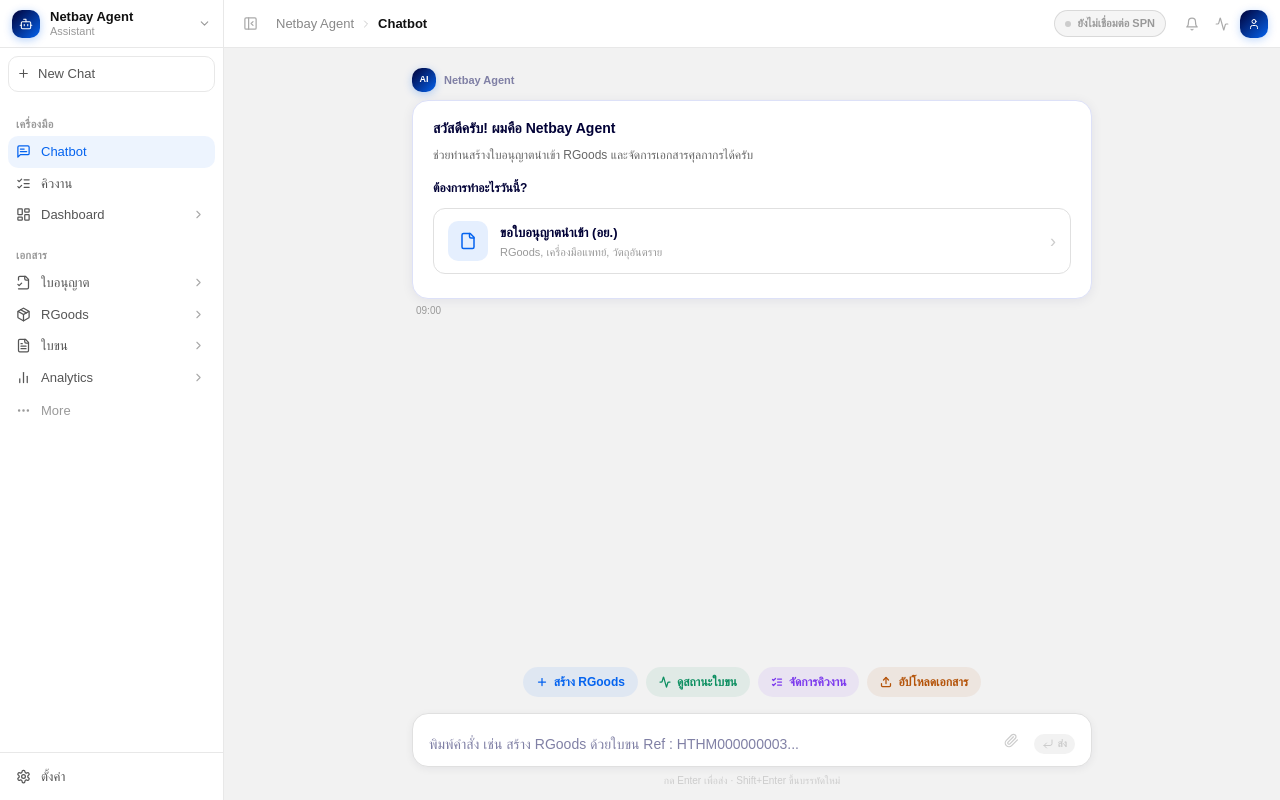
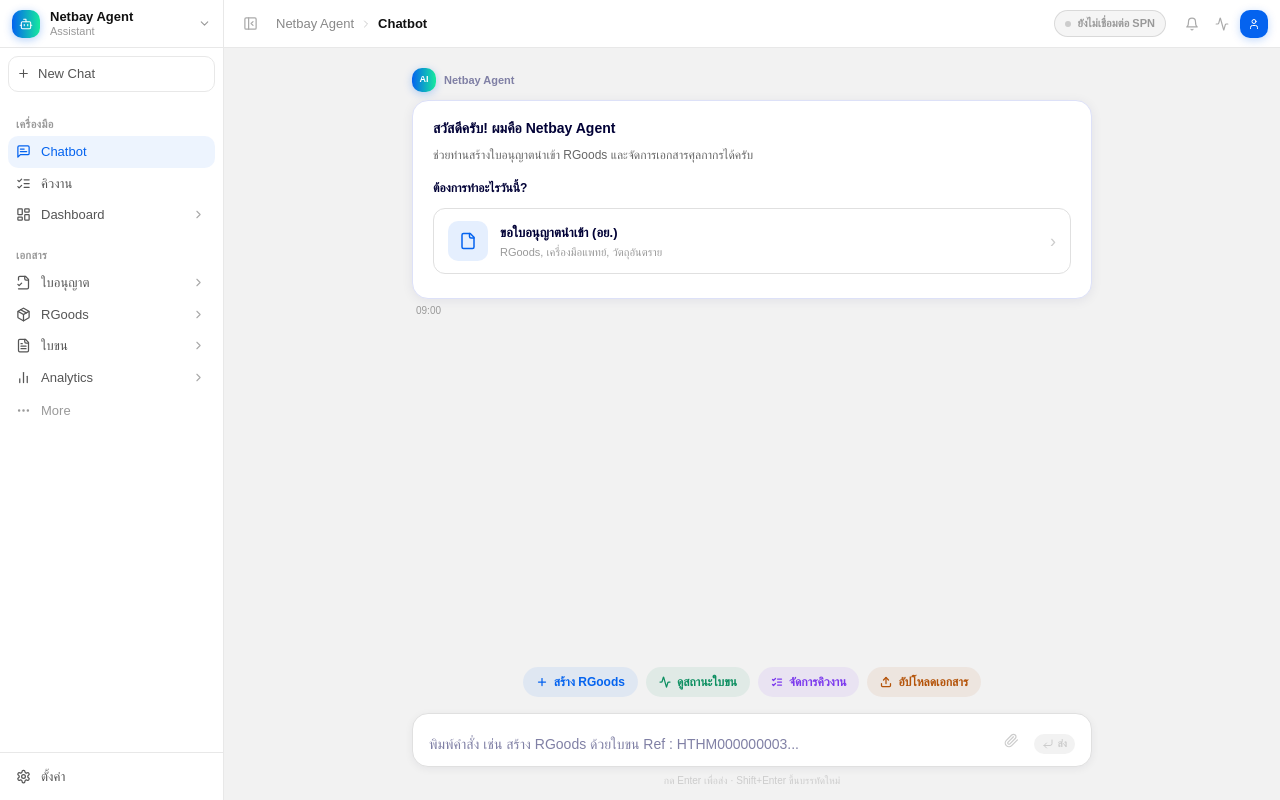
Before and after one commit to nui-github/Amethyst, a Next.js app: page / in a window 1280 px wide. Built offline with nearby package versions, Linux system fonts and the light colour scheme; a web font is replaced by a local one.

Commit message:
feat: update avatar and logo gradients to match OCR progress bar
- AI avatar + sidebar logo: linear-gradient(90deg, #0463EF, #16EA9E)
- Profile avatar in header: solid #0463EF primary blue

Co-Authored-By: Claude Sonnet 4.6 <noreply@anthropic.com>

```diff
--- a/src/components/chat/ChatArea.tsx
+++ b/src/components/chat/ChatArea.tsx
@@ -156,7 +156,7 @@ function MessageRow({ msg, ocrProgress, ocrStages, formValues, onFormChange, onP
         <div className="flex items-center gap-2 mb-2">
           <div
             className="w-6 h-6 rounded-lg flex items-center justify-center text-white text-[9px] font-bold flex-shrink-0"
-            style={{ background: 'linear-gradient(135deg, #010136, #0463EF)', boxShadow: '0 2px 8px rgba(4,99,239,0.28)' }}
+            style={{ background: 'linear-gradient(90deg, #0463EF, #16EA9E)', boxShadow: '0 2px 8px rgba(4,99,239,0.28)' }}
           >AI</div>
           <span className="text-[11px] font-semibold" style={{ color: '#8080A5' }}>Netbay Agent</span>
         </div>
--- a/src/components/chat/ChatHeader.tsx
+++ b/src/components/chat/ChatHeader.tsx
@@ -108,7 +108,7 @@ export function ChatHeader({
           <Activity size={14} />
         </button>
         <div className="w-7 h-7 rounded-lg ml-0.5 flex items-center justify-center text-white flex-shrink-0"
-          style={{ background: 'linear-gradient(135deg, #010136, #0463EF)', boxShadow: '0 2px 8px rgba(4,99,239,0.25)' }}>
+          style={{ background: '#0463EF', boxShadow: '0 2px 8px rgba(4,99,239,0.25)' }}>
           <User size={12} />
         </div>
       </div>
--- a/src/components/chat/Sidebar.tsx
+++ b/src/components/chat/Sidebar.tsx
@@ -159,7 +159,7 @@ function CollapsedRail({
       <div className="flex items-center justify-center h-12 flex-shrink-0"
         style={{ borderBottom: `1px solid ${L.border}` }}>
         <div className="w-7 h-7 rounded-lg flex items-center justify-center"
-          style={{ background: 'linear-gradient(135deg, #010136, #0463EF)' }}>
+          style={{ background: 'linear-gradient(90deg, #0463EF, #16EA9E)' }}>
           <Bot size={14} color="#fff" strokeWidth={1.75} />
         </div>
       </div>
@@ -239,7 +239,7 @@ export function Sidebar({ activeItem, onSelect, needsYouCount = 0, collapsed = f
       <div className="flex items-center gap-2.5 px-3 h-12 flex-shrink-0"
         style={{ borderBottom: `1px solid ${L.border}` }}>
         <div className="w-7 h-7 rounded-lg flex items-center justify-center flex-shrink-0"
-          style={{ background: 'linear-gradient(135deg, #010136, #0463EF)', boxShadow: '0 2px 8px rgba(4,99,239,0.3)' }}>
+          style={{ background: 'linear-gradient(90deg, #0463EF, #16EA9E)', boxShadow: '0 2px 8px rgba(4,99,239,0.3)' }}>
           <Bot size={14} color="#fff" strokeWidth={1.75} />
         </div>
         <div className="flex-1 min-w-0">
```
